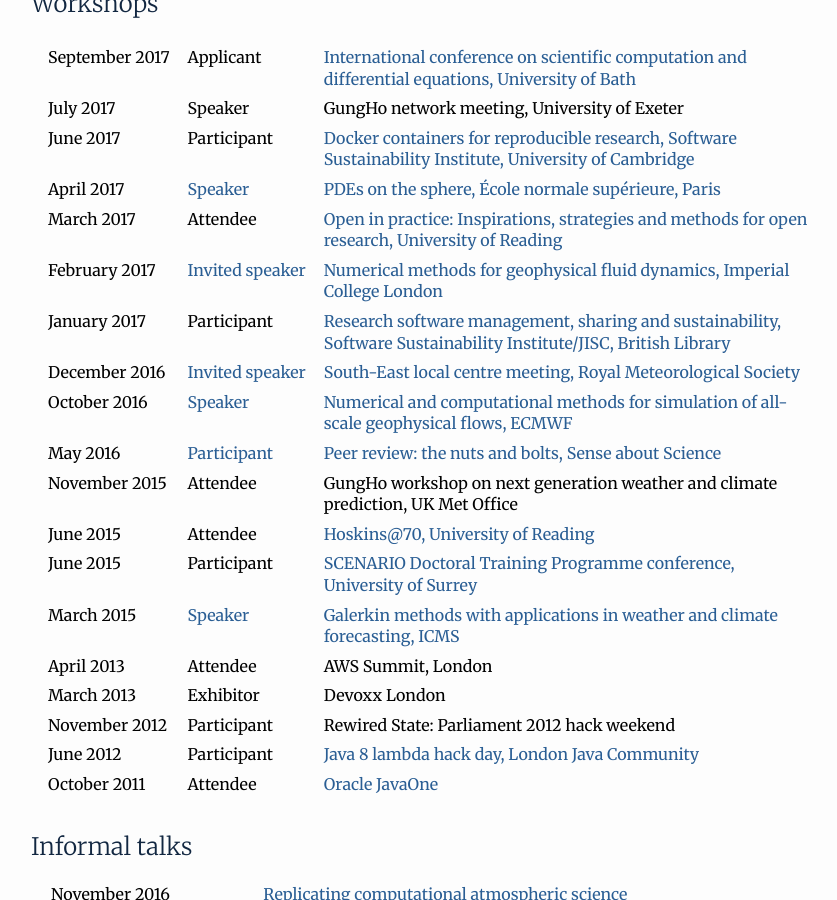
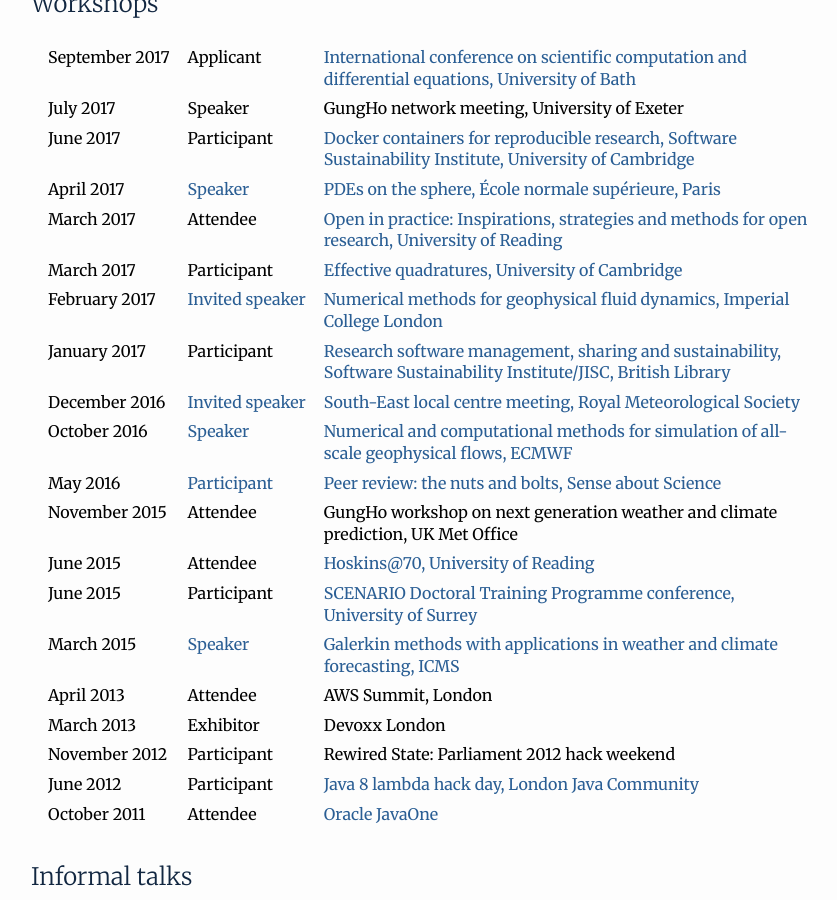
Before and after one commit to hertzsprung/hertzsprung.github.io, a Jekyll site: the page built from cv/index.html, in a window 1280 px wide and 900 px high, scrolled down 3008 px. Shown: the whole window, without its empty margins (209-1046 px from the left). Built offline with Jekyll 4.4.1, drawn with Linux system fonts in a browser that asks for light colours.

Commit message:
add effective quadratures workshop

```diff
--- a/cv/index.html
+++ b/cv/index.html
@@ -183,6 +183,7 @@
     <tr><td>June 2017</td><td>Participant</td><td><a href="https://www.software.ac.uk/c4rr">Docker containers for reproducible research, Software Sustainability Institute, University of Cambridge</a></td></tr>
     <tr><td>April 2017</td><td><a href="https://doi.org/10.6084/m9.figshare.4833554.v2">Speaker</a></td><td><a href="https://pdes2017.sciencesconf.org">PDEs on the sphere, École normale supérieure, Paris</a></td></tr>
     <tr><td>March 2017</td><td>Attendee</td><td><a href="https://blogs.reading.ac.uk/open-research/open-in-practice-inspirations-strategies-and-methods-for-open-research/">Open in practice: Inspirations, strategies and methods for open research, University of Reading</a></td></tr>
+    <tr><td>March 2017</td><td>Participant</td><td><a href="http://www.effective-quadratures.org/eq2017">Effective quadratures, University of Cambridge</a></td></tr>
   <tr><td>February 2017</td><td><a href="https://doi.org/10.6084/m9.figshare.4652410.v1">Invited speaker</a></td><td><a href="http://mpecdt.org/gfdnumericsfeb2017/">Numerical methods for geophysical fluid dynamics, Imperial College London</a></td></tr>
   <tr><td>January 2017</td><td>Participant</td><td><a href="https://www.eventbrite.co.uk/e/research-software-management-sharing-and-sustainability-workshop-tickets-29224950614">Research software management, sharing and sustainability, Software Sustainability Institute/JISC, British Library</td></tr>
   <tr><td>December 2016</td><td><a href="https://doi.org/10.6084/m9.figshare.4307957.v1">Invited speaker</a></td><td><a href="https://www.rmets.org/events/meteorological-research-within-university-reading-2016">South-East local centre meeting, Royal Meteorological Society</a></li>
```
